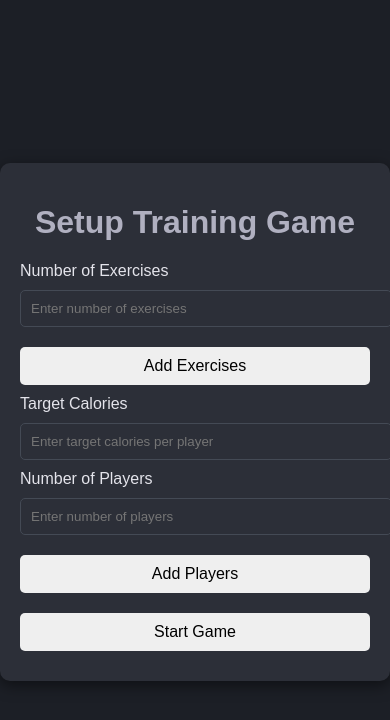
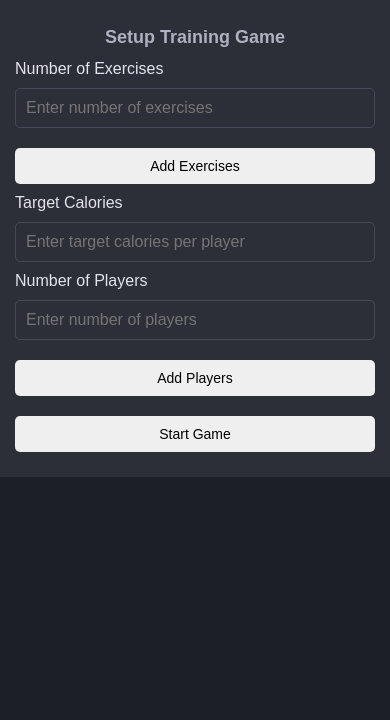
Before and after one commit to OleksandrHubar/training-game, a plain HTML site: page index.html in a window 390 px wide. Drawn offline with Linux system fonts and the light colour scheme.

Commit message:
Update index.html

```diff
--- a/index.html
+++ b/index.html
@@ -1,9 +1,8 @@
-
 <!DOCTYPE html>
 <html lang="en">
 <head>
     <meta charset="UTF-8">
-    <meta name="viewport" content="width=device-width, initial-scale=1.0">
+    <meta name="viewport" content="width=device-width, initial-scale=1.0, maximum-scale=1, user-scalable=no">
     <title>Sports Training Game</title>
     <style>
         body {
@@ -12,9 +11,11 @@
             padding: 0;
             display: flex;
             justify-content: center;
-            align-items: center;
+            align-items: flex-start;
             min-height: 100vh;
             background-color: #1c1f26; /* Dark gray */
+            font-size: 16px; /* Ensure minimum font size */
+            overflow-y: auto; /* Allow vertical scrolling */
         }
         .container {
             width: 90%;
@@ -71,10 +72,27 @@
             border: 1px solid #444a55; /* Subtle border */
             background-color: #2c2f38; /* Matching container */
             color: #e4e4eb;
+            font-size: 16px; /* Avoid zoom on mobile */
+            box-sizing: border-box; /* Ensure proper padding */
         }
         input:focus {
             outline: none;
             border-color: #5e5c8a; /* Purple border on focus */
+        }
+
+        @media (max-width: 768px) {
+            .container {
+                width: 100%;
+                padding: 15px;
+                box-shadow: none;
+                border-radius: 0;
+            }
+            button {
+                font-size: 14px;
+            }
+            h1, h2 {
+                font-size: 18px;
+            }
         }
     </style>
 </head>
```
